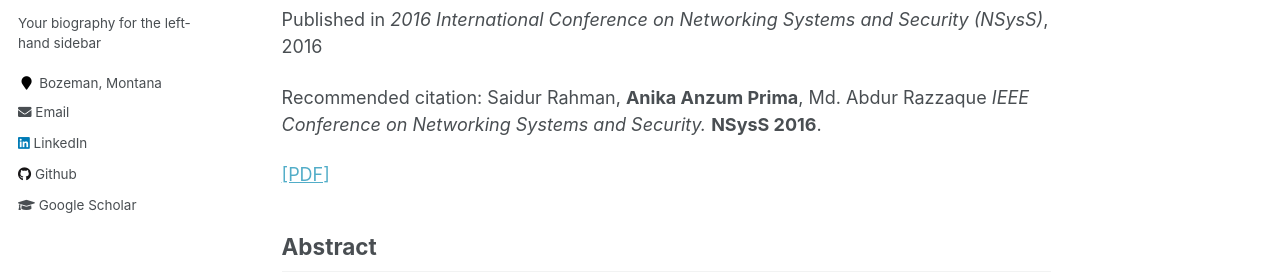
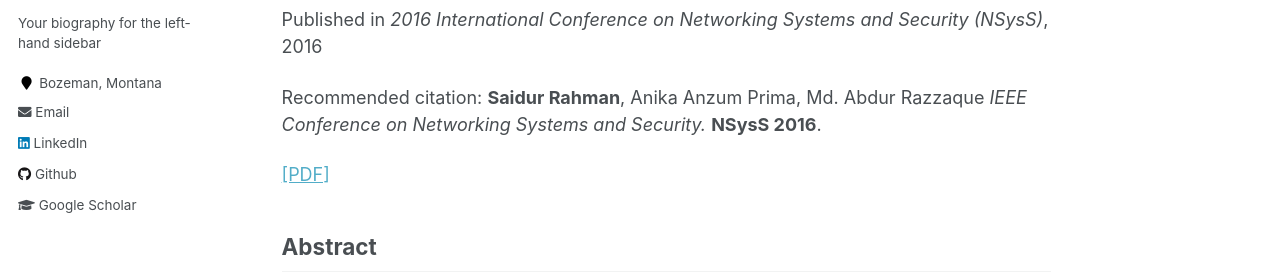
Before and after one commit to ps073006/saidurrahman.info, a Jekyll site: the page built from _publications/Nsyss20160.md, in a window 1280 px wide and 1289 px high. Shown: the part 186-466 px from the top of the window. Built offline with Jekyll 4.4.1, drawn with Linux system fonts in a browser that asks for light colours.

Commit message:
update my website

```diff
--- a/_publications/Nsyss20160.md
+++ b/_publications/Nsyss20160.md
@@ -4,7 +4,7 @@
 permalink: /publications/Nsyss2016
 venue: "2016 International Conference on Networking Systems and Security (NSysS)"
 date: 2016-4-7
-citation: 'Saidur Rahman, <b>Anika Anzum Prima</b>, Md. Abdur Razzaque <i> IEEE Conference on Networking Systems and Security.</i> <b>NSysS 2016</b>.'
+citation: '<b>Saidur Rahman</b>, Anika Anzum Prima, Md. Abdur Razzaque <i> IEEE Conference on Networking Systems and Security.</i> <b>NSysS 2016</b>.'
 ---
 [[PDF]](http://saidurrahman.info/files/optimal.pdf)
 
```
Also changed, not shown: _publications/jwcn2016.md (+1 -1 lines).
